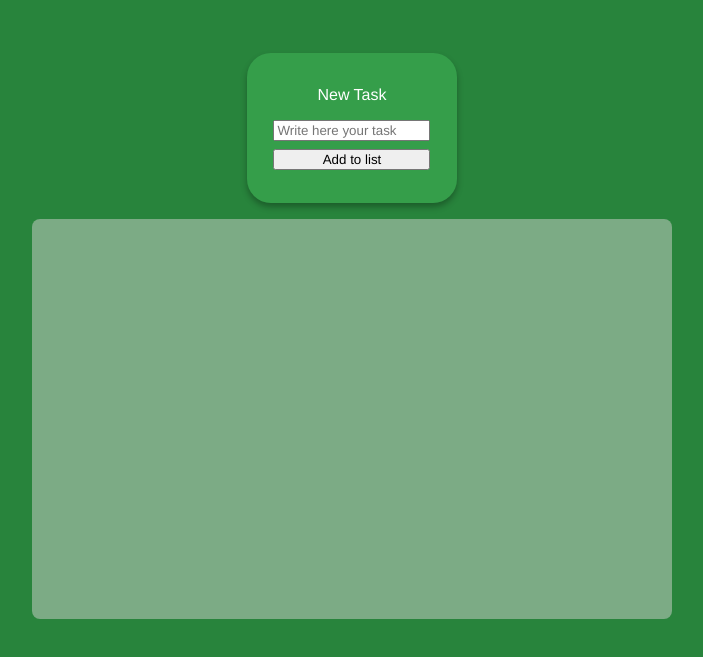
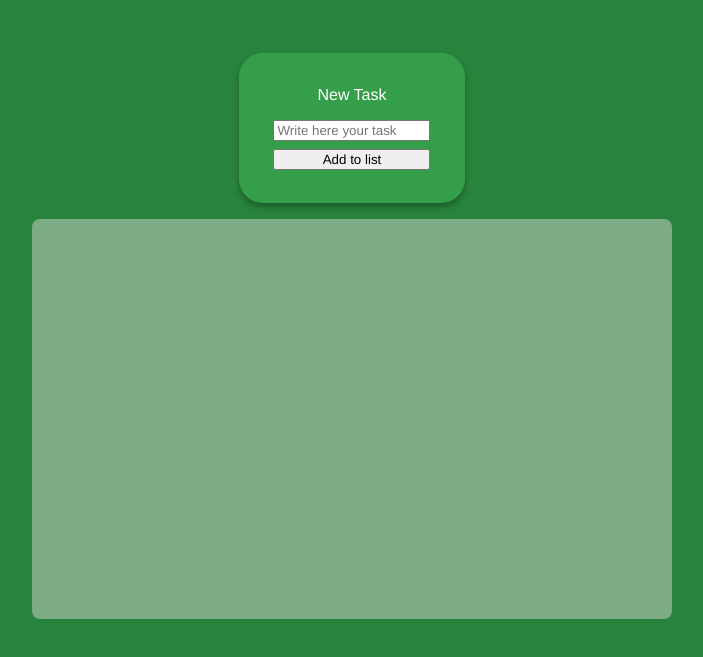
Before and after one commit to FrstF4ll/web-todo-ts, a website built with Vite: page index.html in a window 1280 px wide. Shown: the part 97-754 px from the top of the page, without its empty margins (288-991 px from the left). Built offline with nearby package versions, Linux system fonts and the light colour scheme.

Commit message:
style(user-input): resize input box

```diff
--- a/src/style.css
+++ b/src/style.css
@@ -77,7 +77,7 @@ ul {
   justify-content: center;
   gap: 1rem;
   height: 9.375rem;
-  width: 13.125rem;
+  width: 14.125rem;
 
   background-color: #47bf5f6d;
   border-radius: 1.5rem;
```
